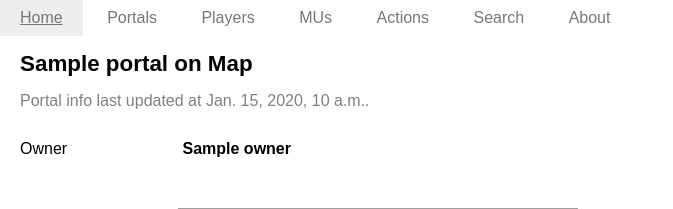
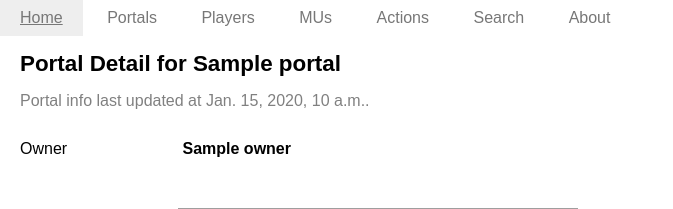
Before and after one commit to mitnk/ingress, a Django app: template ingress/ingress/templates/ingress/portal_detail.html in a window 1280 px wide. Shown: the top 209 px of the page, without its empty margins (0-673 px from the left). Run offline with Django 3.2, Linux system fonts and the light colour scheme; the template is opened without the code that fills it: most values are stand-ins (such as "Sample title", 1, 10 or a date in 2020); grey boxes are pictures that could not be loaded.

Commit message:
update portal detail page

```diff
--- a/ingress/ingress/templates/ingress/portal_detail.html
+++ b/ingress/ingress/templates/ingress/portal_detail.html
@@ -1,5 +1,5 @@
 {% extends "ingress/base.html" %}
-{% block title %}{{ portal.name }} on Map{% endblock %}
+{% block title %}{{ portal.name }} Portal{% endblock %}
 {% block meta %}
     <link rel="stylesheet" href="/media/css/cbracco.css">
 {% endblock %}
@@ -7,7 +7,7 @@
 
 {% block content %}
 <div style="padding-left: 20px;">
-    <h1>{{ portal.name }} on Map</h1>
+    <h1>Portal Detail for {{ portal.name }}</h1>
 
 
 {% if portal.updated %}
```
